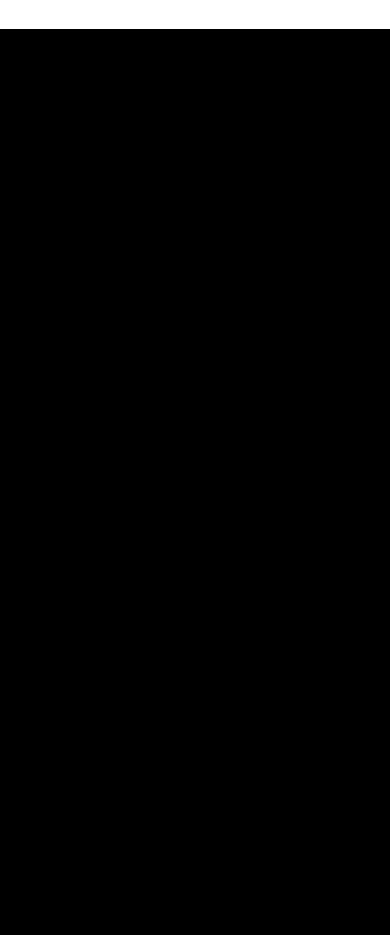
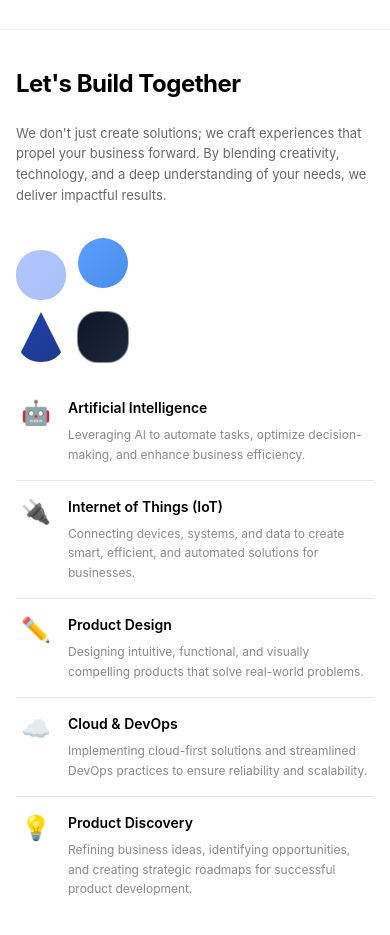
Before and after one commit to yashGist/anantify.ai, a React (Create React App) app: page / in a window 390 px wide. Shown: the part 8420-9355 px from the top of the page. Before the commit the page ends 8449 px from the top, so only its background shows below. Built offline with nearby package versions, Linux system fonts and the light colour scheme.

Commit message:
BuildTogetherSection added

```diff
--- a/src/App.js
+++ b/src/App.js
@@ -8,6 +8,7 @@
 import AIProducts from "./components/sections/AIProducts";
 import "./styles/App.css";
 import EngineeringSection from "./components/sections/EngineeringSection";
+import BuildTogetherSection from "./components/sections/BuildTogetherSection";
 
 function App() {
   return (
@@ -25,6 +26,7 @@
       />
       <ServiceCardsSection />
       <EngineeringSection />
+      <BuildTogetherSection />
     </div>
   );
 }
--- /dev/null
+++ b/src/components/sections/BuildTogetherSection.jsx
@@ -0,0 +1,95 @@
+import React from "react";
+import "../../styles/sections/BuildTogetherSection.css";
+
+/**
+ * BuildTogetherSection Component
+ *
+ * Two-column layout with:
+ * - Left: Heading, paragraph, and animated shapes grid
+ * - Right: Services list with icons and descriptions
+ */
+const BuildTogetherSection = () => {
+  const services = [
+    {
+      icon: "🤖",
+      title: "Artificial Intelligence",
+      description:
+        "Leveraging AI to automate tasks, optimize decision-making, and enhance business efficiency.",
+    },
+    {
+      icon: "🔌",
+      title: "Internet of Things (IoT)",
+      description:
+        "Connecting devices, systems, and data to create smart, efficient, and automated solutions for businesses.",
+    },
+    {
+      icon: "✏️",
+      title: "Product Design",
+      description:
+        "Designing intuitive, functional, and visually compelling products that solve real-world problems.",
+    },
+    {
+      icon: "☁️",
+      title: "Cloud & DevOps",
+      description:
+        "Implementing cloud-first solutions and streamlined DevOps practices to ensure reliability and scalability.",
+    },
+    {
+      icon: "💡",
+      title: "Product Discovery",
+      description:
+        "Refining business ideas, identifying opportunities, and creating strategic roadmaps for successful product development.",
+    },
+  ];
+
+  return (
+    <section className="build-together">
+      <div className="build-together-container">
+        {/* Left Column */}
+        <div className="build-together-left">
+          <h2 className="build-together-title">Let's Build Together</h2>
+
+          <p className="build-together-paragraph">
+            We don't just create solutions; we craft experiences that propel
+            your business forward. By blending creativity, technology, and a
+            deep understanding of your needs, we deliver impactful results.
+          </p>
+
+          {/* Animated Shapes Grid */}
+          <div className="bts-shapes-grid">
+            {/* Top-left: Morphing rounded square */}
+            <div className="bts-shape bts-shape-square-morph"></div>
+
+            {/* Top-right: Floating circle */}
+            <div className="bts-shape bts-shape-circle-bounce"></div>
+
+            {/* Bottom-left: Rotating triangle */}
+            <div className="bts-shape bts-shape-triangle-rotate"></div>
+
+            {/* Bottom-right: Static square */}
+            <div className="bts-shape bts-shape-square-static"></div>
+          </div>
+        </div>
+
+        {/* Right Column */}
+        <div className="build-together-right">
+          <ul className="bts-services-list">
+            {services.map((service, index) => (
+              <li key={index} className="bts-service-item">
+                <div className="bts-service-icon">{service.icon}</div>
+                <div className="bts-service-content">
+                  <h3 className="bts-service-title">{service.title}</h3>
+                  <p className="bts-service-description">
+                    {service.description}
+                  </p>
+                </div>
+              </li>
+            ))}
+          </ul>
+        </div>
+      </div>
+    </section>
+  );
+};
+
+export default BuildTogetherSection;
--- /dev/null
+++ b/src/styles/sections/BuildTogetherSection.css
@@ -0,0 +1,335 @@
+/* ========================================
+   BUILD TOGETHER SECTION
+   UNIQUE CLASS NAMES - NO CONFLICTS
+   Two-column layout with animated shapes and services list
+   ======================================== */
+
+.build-together {
+  background: #ffffff;
+  padding: 100px 2rem;
+  min-height: auto;
+  border-top: 1px solid rgba(0, 0, 0, 0.05);
+}
+
+.build-together-container {
+  max-width: 1200px;
+  margin: 0 auto;
+  display: grid;
+  grid-template-columns: 1fr 1fr;
+  gap: 60px;
+  align-items: start;
+}
+
+/* ========================================
+   LEFT COLUMN - BUILD TOGETHER
+   ======================================== */
+
+.build-together-left {
+  display: flex;
+  flex-direction: column;
+  gap: 24px;
+}
+
+.build-together-title {
+  font-size: 44px;
+  font-weight: 700;
+  color: #000000;
+  margin: 0;
+  line-height: 1.2;
+  letter-spacing: -0.5px;
+}
+
+.build-together-paragraph {
+  font-size: 16px;
+  color: #666666;
+  line-height: 1.6;
+  margin: 0;
+  font-weight: 400;
+}
+
+/* ========================================
+   ANIMATED SHAPES GRID - BUILD TOGETHER
+   UNIQUE PREFIX: bts- (Build Together Shapes)
+   ======================================== */
+
+.bts-shapes-grid {
+  display: grid;
+  grid-template-columns: 1fr 1fr;
+  gap: 20px;
+  width: fit-content;
+  margin-top: 20px;
+}
+
+.bts-shape {
+  width: 80px;
+  height: 80px;
+  display: flex;
+  align-items: center;
+  justify-content: center;
+  border-radius: 24px;
+}
+
+/* Shape 1: Morphing rounded square (top-left) */
+.bts-shape-square-morph {
+  background: linear-gradient(135deg, #b3c6ff 0%, #a8c0f5 100%);
+  animation: bts-morphSquare 3.5s ease-in-out infinite;
+}
+
+@keyframes bts-morphSquare {
+  0% {
+    border-radius: 24px;
+  }
+  40% {
+    border-radius: 50%;
+  }
+  60% {
+    border-radius: 50%;
+  }
+  100% {
+    border-radius: 24px;
+  }
+}
+
+/* Shape 2: Floating circle (top-right) */
+.bts-shape-circle-bounce {
+  background: linear-gradient(135deg, #5b9eff 0%, #4a8de8 100%);
+  border-radius: 50%;
+  animation: bts-floatCircle 3s ease-in-out infinite;
+}
+
+@keyframes bts-floatCircle {
+  0% {
+    transform: translateY(0);
+  }
+  25% {
+    transform: translateY(-12px);
+  }
+  40% {
+    transform: translateY(-12px);
+  }
+  60% {
+    transform: translateY(12px);
+  }
+  75% {
+    transform: translateY(12px);
+  }
+  100% {
+    transform: translateY(0);
+  }
+}
+
+/* Shape 3: Rotating triangle (bottom-left) */
+.bts-shape-triangle-rotate {
+  background: linear-gradient(135deg, #1e40af 0%, #1e3a8a 100%);
+  width: 80px;
+  height: 80px;
+  clip-path: polygon(50% 0%, 0% 100%, 100% 100%);
+  animation: bts-rotateTriangle 4s ease-in-out infinite;
+}
+
+@keyframes bts-rotateTriangle {
+  0% {
+    transform: rotate(0deg);
+  }
+  60% {
+    transform: rotate(360deg);
+  }
+  100% {
+    transform: rotate(360deg);
+  }
+}
+
+/* Shape 4: Static square (bottom-right) */
+.bts-shape-square-static {
+  background: linear-gradient(135deg, #0f172a 0%, #1e293b 100%);
+  border-radius: 20px;
+  animation: bts-subtleBreath 4.5s ease-in-out infinite;
+}
+
+@keyframes bts-subtleBreath {
+  0% {
+    transform: scale(1);
+  }
+  50% {
+    transform: scale(1.02);
+  }
+  100% {
+    transform: scale(1);
+  }
+}
+
+/* ========================================
+   RIGHT COLUMN - SERVICES LIST - BUILD TOGETHER
+   UNIQUE PREFIX: bts-service-
+   ======================================== */
+
+.build-together-right {
+  display: flex;
+  flex-direction: column;
+}
+
+.bts-services-list {
+  list-style: none;
+  margin: 0;
+  padding: 0;
+  display: flex;
+  flex-direction: column;
+  gap: 0;
+}
+
+.bts-service-item {
+  display: flex;
+  gap: 20px;
+  padding: 24px 0;
+  border-bottom: 1px solid #e5e5e5;
+  align-items: flex-start;
+}
+
+.bts-service-item:last-child {
+  border-bottom: none;
+}
+
+.bts-service-icon {
+  font-size: 32px;
+  flex-shrink: 0;
+  width: 40px;
+  display: flex;
+  align-items: center;
+  justify-content: center;
+}
+
+.bts-service-content {
+  flex: 1;
+  display: flex;
+  flex-direction: column;
+  gap: 8px;
+}
+
+.bts-service-title {
+  font-size: 18px;
+  font-weight: 600;
+  color: #000000;
+  margin: 0;
+  line-height: 1.4;
+}
+
+.bts-service-description {
+  font-size: 14px;
+  color: #888888;
+  line-height: 1.6;
+  margin: 0;
+  font-weight: 400;
+}
+
+/* ========================================
+   RESPONSIVE DESIGN
+   ======================================== */
+
+@media (max-width: 1024px) {
+  .build-together-container {
+    grid-template-columns: 1fr;
+    gap: 40px;
+  }
+
+  .build-together-title {
+    font-size: 36px;
+  }
+
+  .build-together-paragraph {
+    font-size: 15px;
+  }
+
+  .bts-shape {
+    width: 70px;
+    height: 70px;
+  }
+}
+
+@media (max-width: 768px) {
+  .build-together {
+    padding: 60px 1.5rem;
+  }
+
+  .build-together-container {
+    grid-template-columns: 1fr;
+    gap: 30px;
+  }
+
+  .build-together-title {
+    font-size: 28px;
+  }
+
+  .build-together-paragraph {
+    font-size: 14px;
+  }
+
+  .bts-shapes-grid {
+    gap: 16px;
+  }
+
+  .bts-shape {
+    width: 60px;
+    height: 60px;
+  }
+
+  .bts-service-item {
+    padding: 20px 0;
+    gap: 16px;
+  }
+
+  .bts-service-icon {
+    font-size: 28px;
+  }
+
+  .bts-service-title {
+    font-size: 16px;
+  }
+
+  .bts-service-description {
+    font-size: 13px;
+  }
+}
+
+@media (max-width: 480px) {
+  .build-together {
+    padding: 40px 1rem;
+  }
+
+  .build-together-container {
+    gap: 20px;
+  }
+
+  .build-together-title {
+    font-size: 24px;
+  }
+
+  .build-together-paragraph {
+    font-size: 13px;
+  }
+
+  .bts-shapes-grid {
+    gap: 12px;
+  }
+
+  .bts-shape {
+    width: 50px;
+    height: 50px;
+  }
+
+  .bts-service-item {
+    padding: 16px 0;
+    gap: 12px;
+  }
+
+  .bts-service-icon {
+    font-size: 24px;
+  }
+
+  .bts-service-title {
+    font-size: 14px;
+  }
+
+  .bts-service-description {
+    font-size: 12px;
+  }
+}
```
